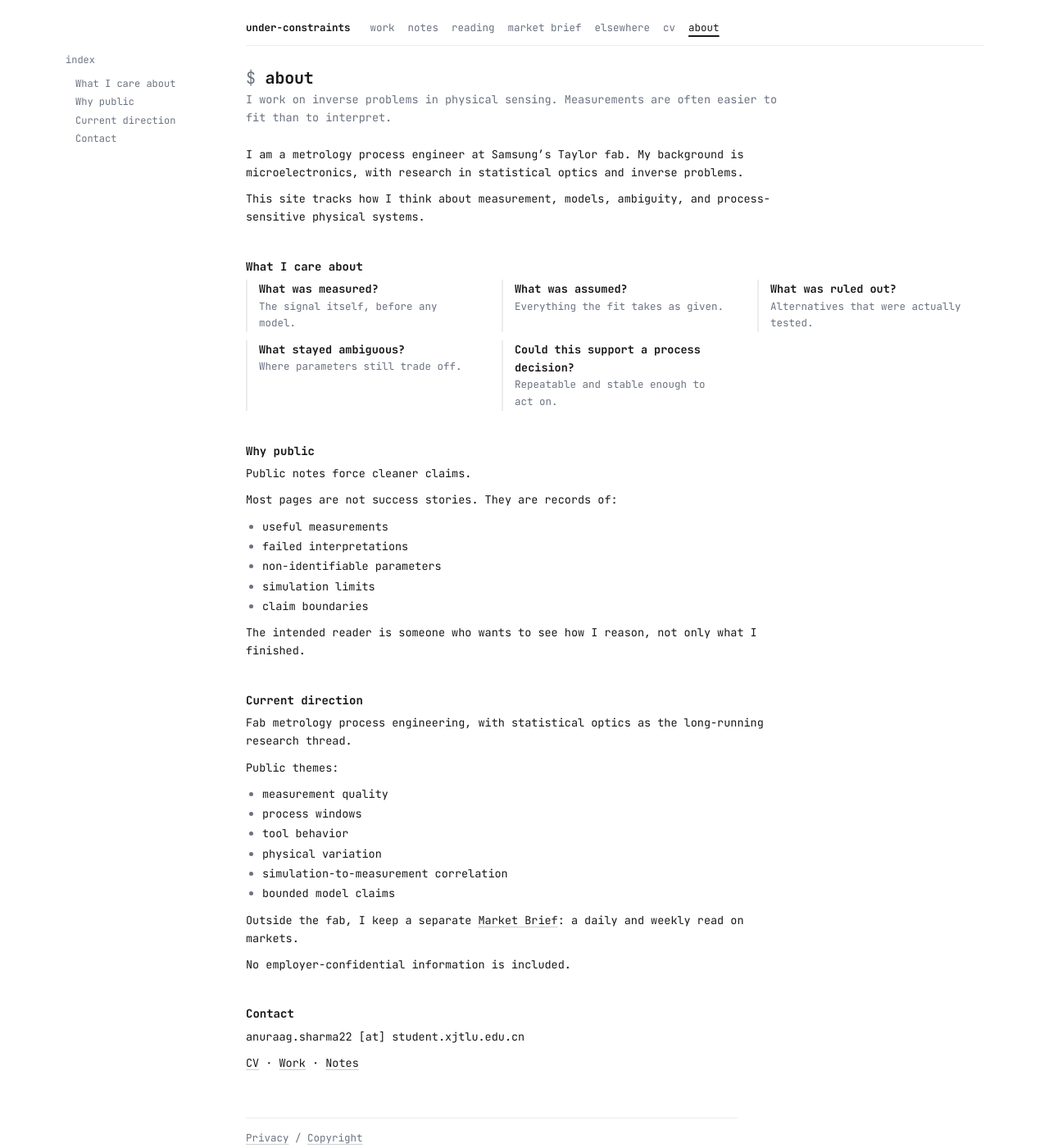
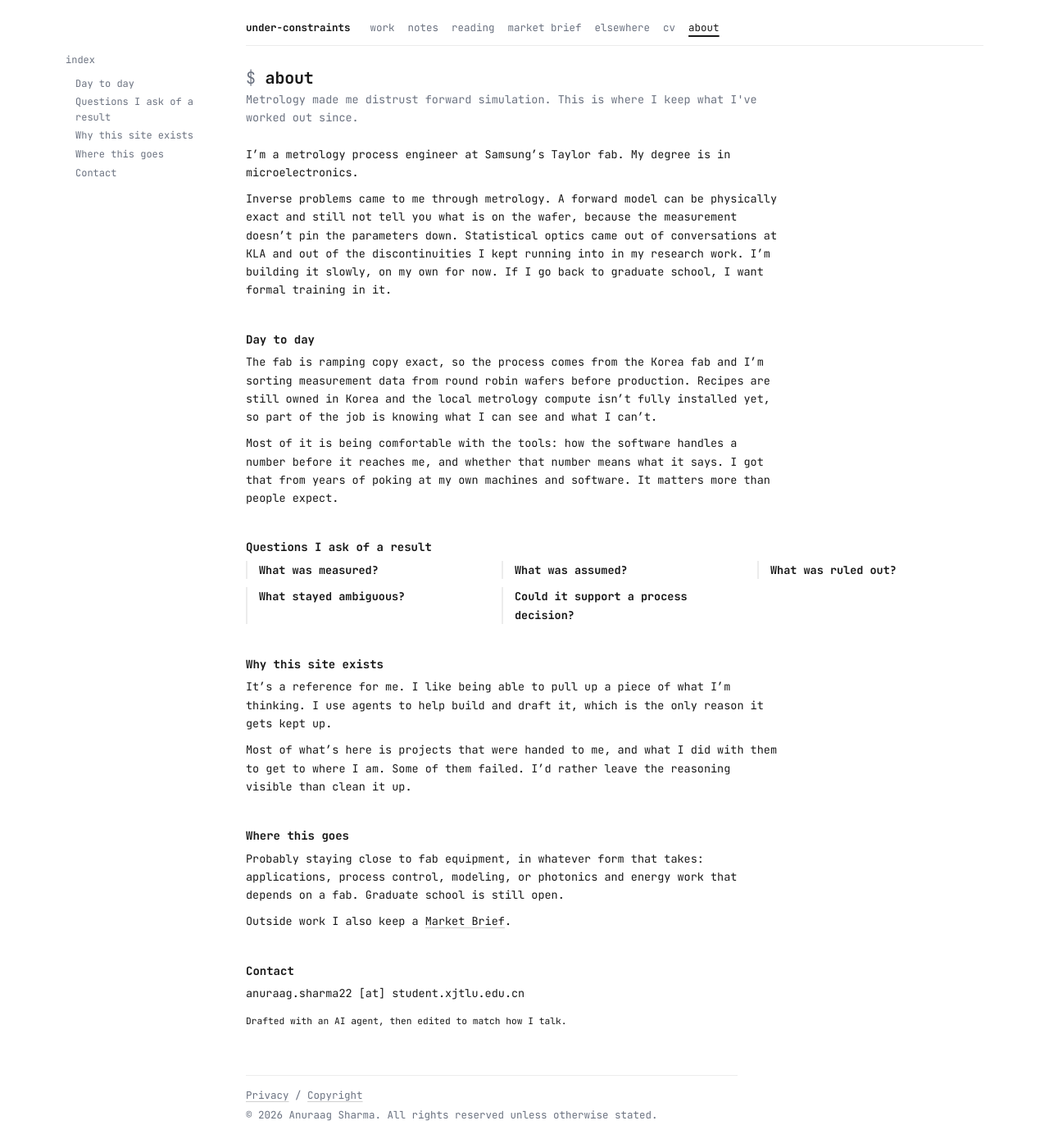
Before and after one commit to MDAnuraag/MDAnuraag.github.io, a Jekyll site: the page built from about.md, in a window 1280 px wide and 1400 px high. Shown: the whole window at 82% size. Built offline with Jekyll 4.4.1, drawn with Linux system fonts in a browser that asks for light colours.

Commit message:
Rewrite home intro and About closer to the author's own words
Co-Authored-By: Claude Sonnet 5.5 <noreply@anthropic.com>
Claude-Session: https://claude.ai/code/session_01YLPCsQiyvyTE33QhySwkb9

```diff
--- a/about.md
+++ b/about.md
@@ -2,64 +2,43 @@
 layout: page
 title: About
 permalink: /about/
-lede: I work on inverse problems in physical sensing. Measurements are often easier to fit than to interpret.
+lede: Metrology made me distrust forward simulation. This is where I keep what I've worked out since.
 ---
 
-I am a metrology process engineer at Samsung's Taylor fab. My background is microelectronics, with research in statistical optics and inverse problems.
+I'm a metrology process engineer at Samsung's Taylor fab. My degree is in microelectronics.
 
-This site tracks how I think about measurement, models, ambiguity, and process-sensitive physical systems.
+Inverse problems came to me through metrology. A forward model can be physically exact and still not tell you what is on the wafer, because the measurement doesn't pin the parameters down. Statistical optics came out of conversations at KLA and out of the discontinuities I kept running into in my research work. I'm building it slowly, on my own for now. If I go back to graduate school, I want formal training in it.
 
----
+## Day to day
 
-## What I care about
+The fab is ramping copy exact, so the process comes from the Korea fab and I'm sorting measurement data from round robin wafers before production. Recipes are still owned in Korea and the local metrology compute isn't fully installed yet, so part of the job is knowing what I can see and what I can't.
+
+Most of it is being comfortable with the tools: how the software handles a number before it reaches me, and whether that number means what it says. I got that from years of poking at my own machines and software. It matters more than people expect.
+
+## Questions I ask of a result
 
 <ul class="qs">
-  <li><span class="q">What was measured?</span><span class="a">The signal itself, before any model.</span></li>
-  <li><span class="q">What was assumed?</span><span class="a">Everything the fit takes as given.</span></li>
-  <li><span class="q">What was ruled out?</span><span class="a">Alternatives that were actually tested.</span></li>
-  <li><span class="q">What stayed ambiguous?</span><span class="a">Where parameters still trade off.</span></li>
-  <li><span class="q">Could this support a process decision?</span><span class="a">Repeatable and stable enough to act on.</span></li>
+  <li><span class="q">What was measured?</span></li>
+  <li><span class="q">What was assumed?</span></li>
+  <li><span class="q">What was ruled out?</span></li>
+  <li><span class="q">What stayed ambiguous?</span></li>
+  <li><span class="q">Could it support a process decision?</span></li>
 </ul>
 
----
+## Why this site exists
 
-## Why public
+It's a reference for me. I like being able to pull up a piece of what I'm thinking. I use agents to help build and draft it, which is the only reason it gets kept up.
 
-Public notes force cleaner claims.
+Most of what's here is projects that were handed to me, and what I did with them to get to where I am. Some of them failed. I'd rather leave the reasoning visible than clean it up.
 
-Most pages are not success stories. They are records of:
+## Where this goes
 
-- useful measurements
-- failed interpretations
-- non-identifiable parameters
-- simulation limits
-- claim boundaries
+Probably staying close to fab equipment, in whatever form that takes: applications, process control, modeling, or photonics and energy work that depends on a fab. Graduate school is still open.
 
-The intended reader is someone who wants to see how I reason, not only what I finished.
-
----
-
-## Current direction
-
-Fab metrology process engineering, with statistical optics as the long-running research thread.
-
-Public themes:
-
-- measurement quality
-- process windows
-- tool behavior
-- physical variation
-- simulation-to-measurement correlation
-- bounded model claims
-
-Outside the fab, I keep a separate [Market Brief](/market-brief/): a daily and weekly read on markets.
-
-No employer-confidential information is included.
-
----
+Outside work I also keep a [Market Brief](/market-brief/).
 
 ## Contact
 
 anuraag.sharma22 [at] student.xjtlu.edu.cn
 
-[CV](/cv/) · [Work](/work/) · [Notes](/notes/)
+<small>Drafted with an AI agent, then edited to match how I talk.</small>
```
Also changed, not shown: index.md (+4 -3 lines).
